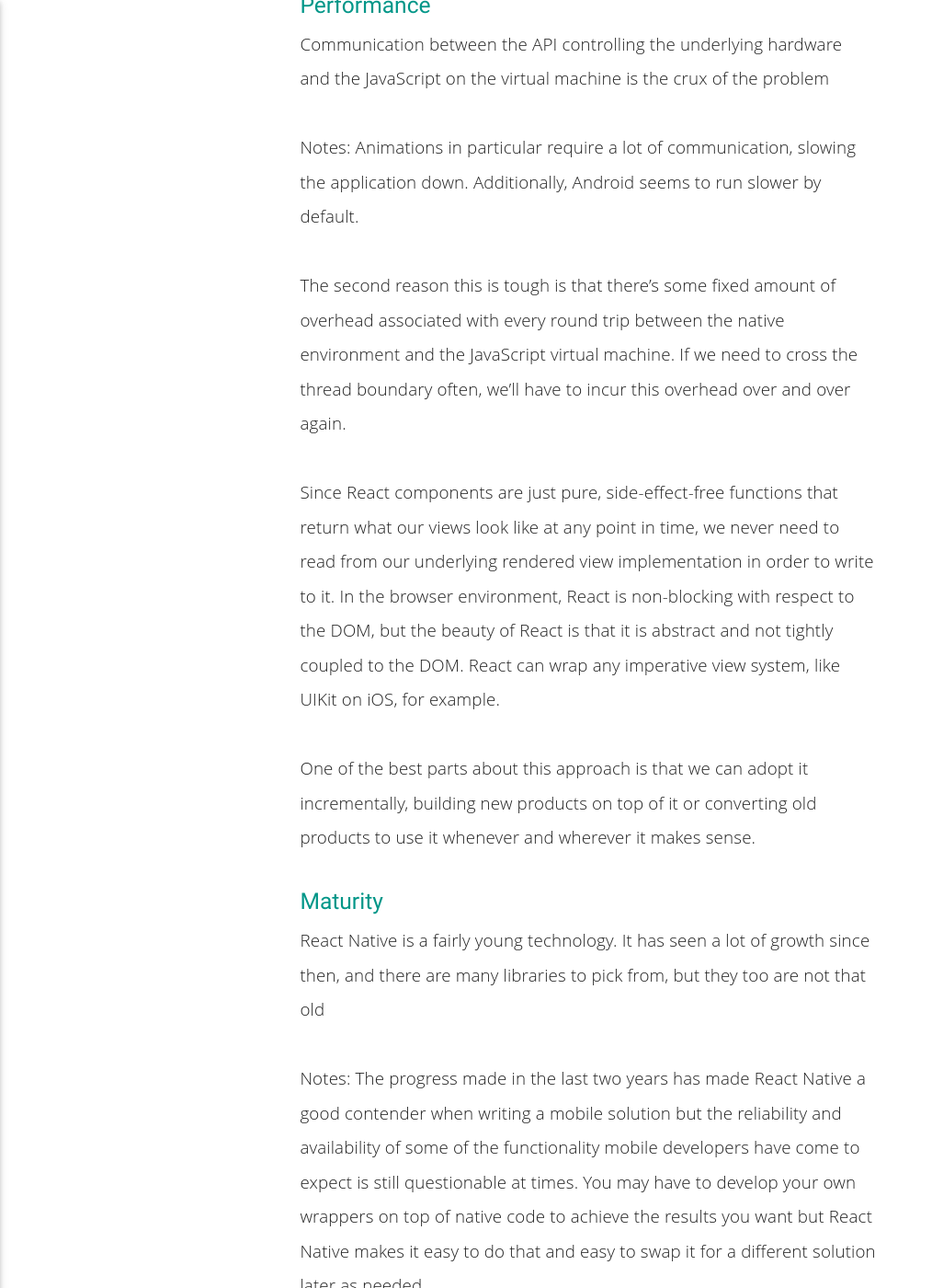
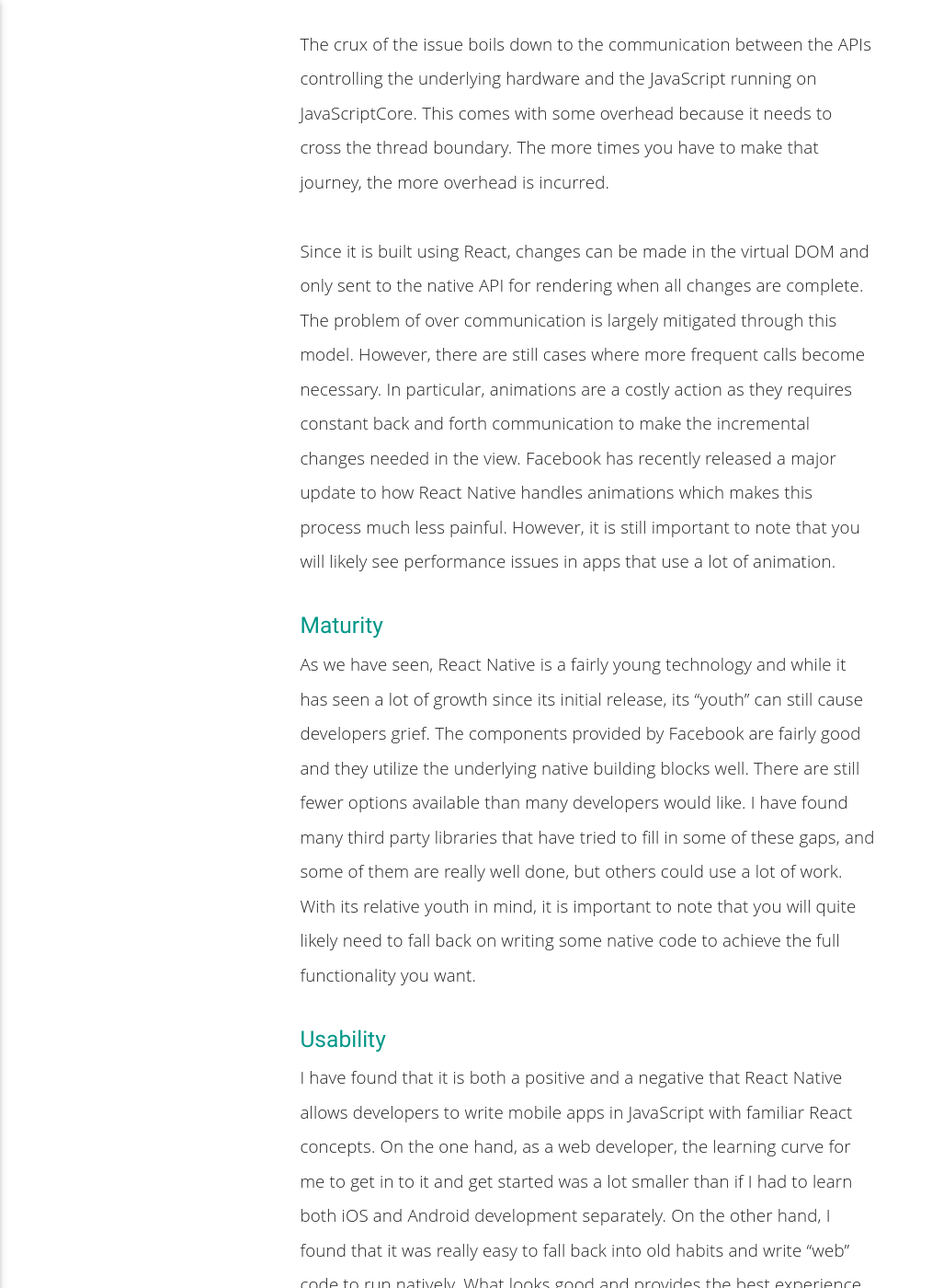
Before and after one commit to KaraWaldemer/KaraWaldemer.github.io, a Jekyll site: the page built from _posts/2017-12-12-react-native-intro.markdown, in a window 1280 px wide and 1400 px high, scrolled down 6773 px. Shown: the whole window at 92% size, without its empty margins (0-1014 px from the left). Built offline with Jekyll 4.4.1, drawn with Linux system fonts in a browser that asks for light colours; some of the changed text lies outside the part shown.

Commit message:
full post with revisions

```diff
--- a/_posts/2017-12-12-react-native-intro.markdown
+++ b/_posts/2017-12-12-react-native-intro.markdown
@@ -76,33 +76,30 @@
 
 As with most technologies that make developers lives easier, React Native is not without its pitfalls
 
-Notes:
-It is both a positive and a negative that you are using JS & React. It feels familiar and the learning curve is smaller but it is easy to write 'web' code to run natively and that does not always provide the best mobile user experiences.
 
 
 ##### Performance
 
-Communication between the API controlling the underlying hardware and the JavaScript on the virtual machine is the crux of the problem
+The biggest complaint I have seen from developers about React Native is that there can be some real performance issues when developing with it. Facebook has made a lot of progress in improving the performance but it is still something to keep in mind when exploring options.
 
-Notes:
-Animations in particular require a lot of communication, slowing the application down.
-Additionally, Android seems to run slower by default.
+The crux of the issue boils down to the communication between the APIs controlling the underlying hardware and the JavaScript running on JavaScriptCore. This comes with some overhead because it needs to cross the thread boundary. The more times you have to make that journey, the more overhead is incurred.
 
-The second reason this is tough is that there's some fixed amount of overhead associated with every round trip between the native environment and the JavaScript virtual machine. If we need to cross the thread boundary often, we'll have to incur this overhead over and over again.
-
-Since React components are just pure, side-effect-free functions that return what our views look like at any point in time, we never need to read from our underlying rendered view implementation in order to write to it. In the browser environment, React is non-blocking with respect to the DOM, but the beauty of React is that it is abstract and not tightly coupled to the DOM. React can wrap any imperative view system, like UIKit on iOS, for example.
-
-One of the best parts about this approach is that we can adopt it incrementally, building new products on top of it or converting old products to use it whenever and wherever it makes sense.
+Since it is built using React, changes can be made in the virtual DOM and only sent to the native API for rendering when all changes are complete. The problem of over communication is largely mitigated through this model. However, there are still cases where more frequent calls become necessary. In particular, animations are a costly action as they requires constant back and forth communication to make the incremental changes needed in the view. Facebook has recently released a major update to how React Native handles animations which makes this process much less painful. However, it is still important to note that you will likely see performance issues in apps that use a lot of animation.
 
 
 ##### Maturity
 
-React Native is a fairly young technology. It has seen a lot of growth since then, and there are many libraries to pick from, but they too are not that old
+As we have seen, React Native is a fairly young technology and while it has seen a lot of growth since its initial release, its "youth" can still cause developers grief. The components provided by Facebook are fairly good and they utilize the underlying native building blocks well. There are still fewer options available than many developers would like. I have found many third party libraries that have tried to fill in some of these gaps, and some of them are really well done, but others could use a lot of work. With its relative youth in mind, it is important to note that you will quite likely need to fall back on writing some native code to achieve the full functionality you want.
 
-Notes:
-The progress made in the last two years has made React Native a good contender when writing a mobile solution but the reliability and availability of some of the functionality mobile developers have come to expect is still questionable at times. You may have to develop your own wrappers on top of native code to achieve the results you want but React Native makes it easy to do that and easy to swap it for a different solution later as needed.
+
+
+##### Usability
+
+I have found that it is both a positive and a negative that React Native allows developers to write mobile apps in JavaScript with familiar React concepts. On the one hand, as a web developer, the learning curve for me to get in to it and get started was a lot smaller than if I had to learn both iOS and Android development separately. On the other hand, I found that it was really easy to fall back into old habits and write "web" code to run natively. What looks good and provides the best experience in the web does not always transfer to a mobile experience. I have found that I have to remind myself of this when I am creating and styling my components. It is also important to thoroughly review any third party libraries I plan to use to make sure their user experience is appropriate.
 
 
 #### Conclusion
 
-React Native has a lot of potential but also a lot of room to grow.
+Overall, I have been really excited by my experiences working with React Native. It has come a long way since its first release over two years ago and it certainly has a lot of room to grow. React Native has made the jump from web to mobile development much less painful than it could have been and I am looking forward to following it further.
+
+For a glimpse into what React Native code looks like, head over to my [GitHub](https://github.com/KaraWaldemer) and check out my [demo project](https://github.com/KaraWaldemer/reactNativeDemo).
```
